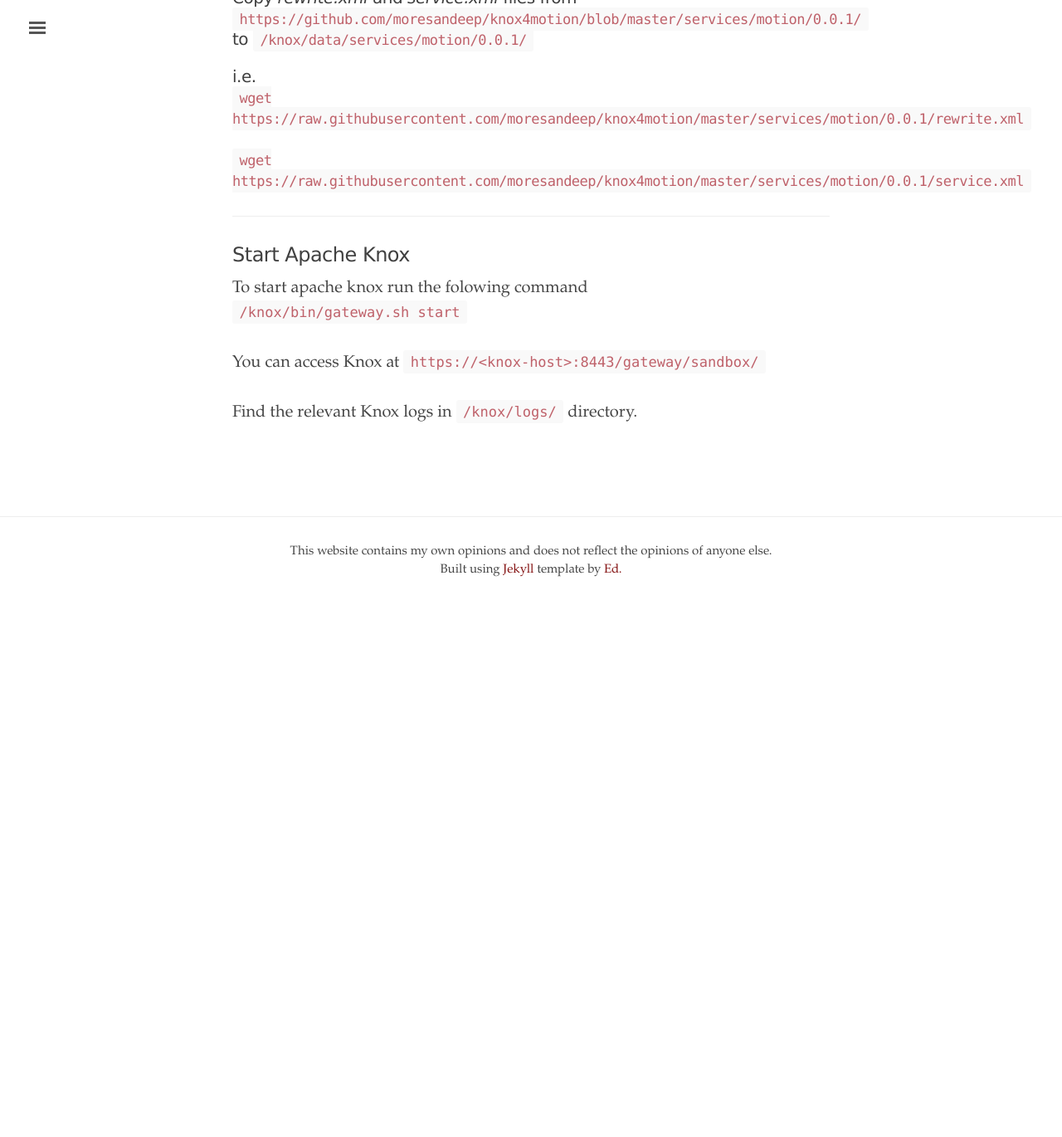
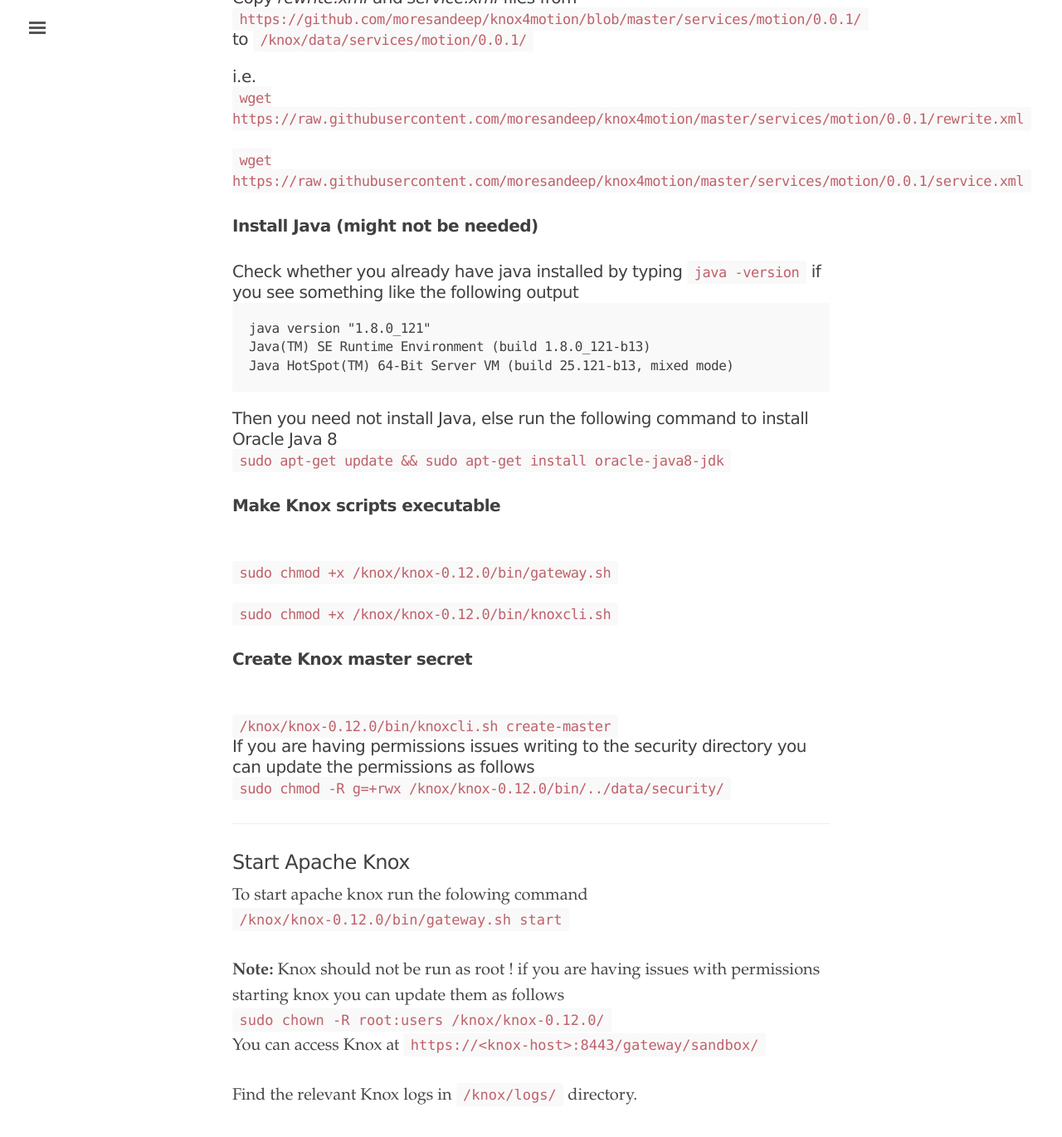
Before and after one commit to srmzn6/srmzn6.github.io, a Jekyll site: the page built from _posts/2017-06-28-securing_raspberry_pi_security_camera.html, in a window 1280 px wide and 1400 px high, scrolled down 3599 px. Shown: the top 1370 px of the window at 83% size. Built offline with Jekyll 4.4.1, drawn with Linux system fonts in a browser that asks for light colours; comment, search, counter and statistics services are not loaded; before the commit the page ends 4318 px from its top, so only the background shows below that.

Commit message:
fix post

```diff
--- a/_posts/2017-06-28-securing_raspberry_pi_security_camera.html
+++ b/_posts/2017-06-28-securing_raspberry_pi_security_camera.html
@@ -118,7 +118,7 @@
 Optional: Update gateway port from default 8443 to something else in <em> /knox/conf/gateway-site.xml </em>
 </p>
 
-<h3><u> Update Knox config files </u><h3>
+<h3><b> Update Knox config files </b><h3>
 <p>
 Now we update the knox topology file (sandbox.xml) to use PAM authentication, for Motion running locally on port 8081. </br>
 replace <code>/knox/knox-0.12.0/conf/topologies/sandbox.xml</code> with <code>https://github.com/moresandeep/knox4motion/blob/master/conf/sandbox.xml</code></br>
@@ -168,10 +168,52 @@
 <code>wget https://raw.githubusercontent.com/moresandeep/knox4motion/master/services/motion/0.0.1/service.xml</code>
 </br>
 
+<h3><b> Install Java (might not be needed) </b><h3>
+Check whether you already have java installed by typing <code>java -version</code> if you see something like the following output
+</br>
+<pre>
+java version "1.8.0_121"
+Java(TM) SE Runtime Environment (build 1.8.0_121-b13)
+Java HotSpot(TM) 64-Bit Server VM (build 25.121-b13, mixed mode)
+</pre>
+
+Then you need not install Java, else run the following command to install Oracle Java 8
+
+</br>
+<code>sudo apt-get update && sudo apt-get install oracle-java8-jdk</code>
+</br>
+
+<h3><b> Make Knox scripts executable </b><h3>
+
+</br>
+<code>sudo chmod +x /knox/knox-0.12.0/bin/gateway.sh</code>
+</br>
+
+<br>
+<code>sudo chmod +x /knox/knox-0.12.0/bin/knoxcli.sh</code>
+</br>
+
+<h3><b> Create Knox master secret </b><h3>
+</br>
+  <code>/knox/knox-0.12.0/bin/knoxcli.sh create-master </code>
+</br>
+
+If you are having permissions issues writing to the security directory you can update the permissions as follows
+
+</br>
+<code> sudo chmod -R g=+rwx /knox/knox-0.12.0/bin/../data/security/ </code>
+</br>
+
 <hr/>
 <h2> Start Apache Knox </h2>
 To start apache knox run the folowing command</br>
-<code>/knox/bin/gateway.sh start</code></br>
+<code>/knox/knox-0.12.0/bin/gateway.sh start</code></br>
+</br>
+
+<b>Note:</b> Knox should not be run as root ! if you are having issues with permissions starting knox you can update them as follows
+
+</br>
+<code> sudo chown -R root:users /knox/knox-0.12.0/ </code>
 </br>
 
 You can access Knox at
```
